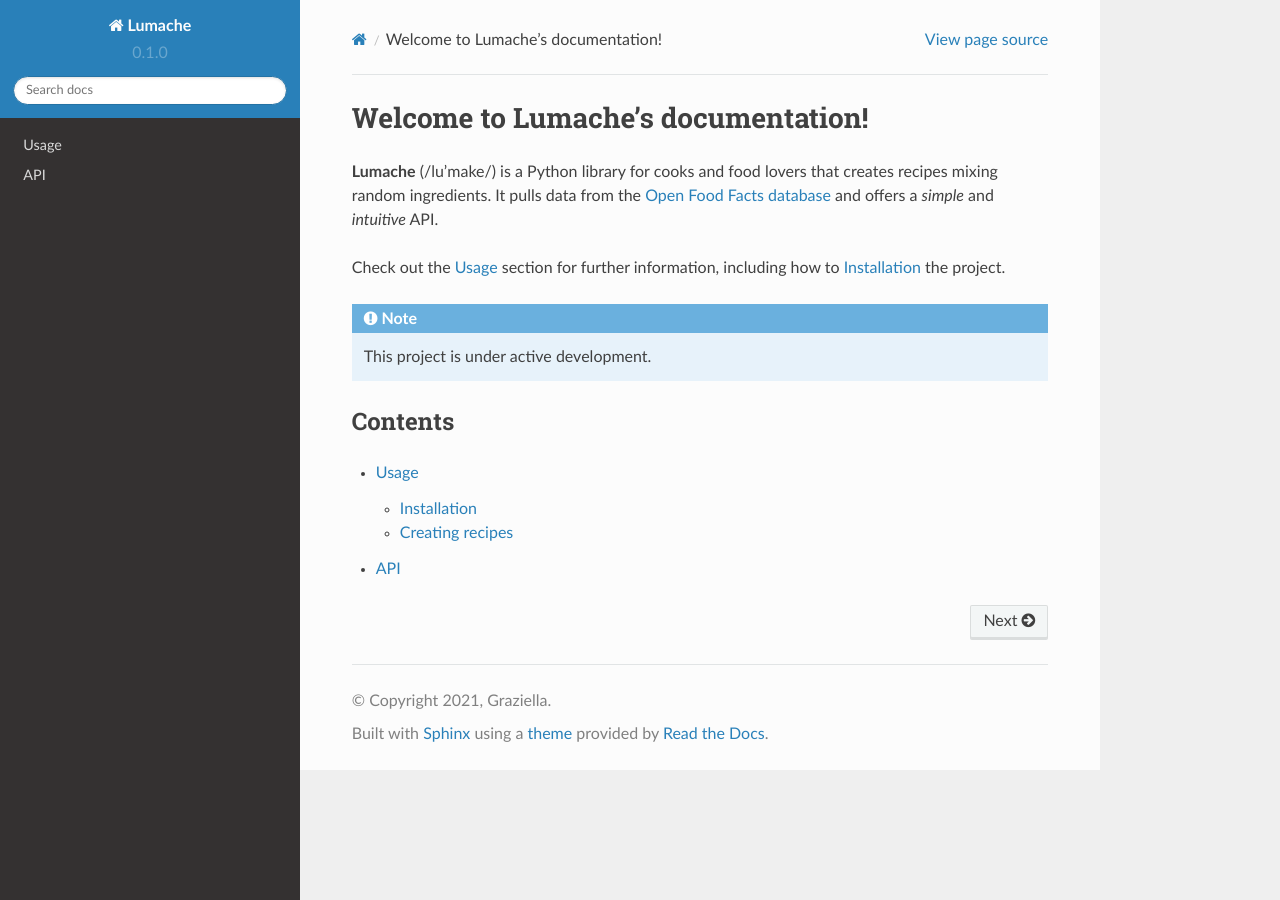
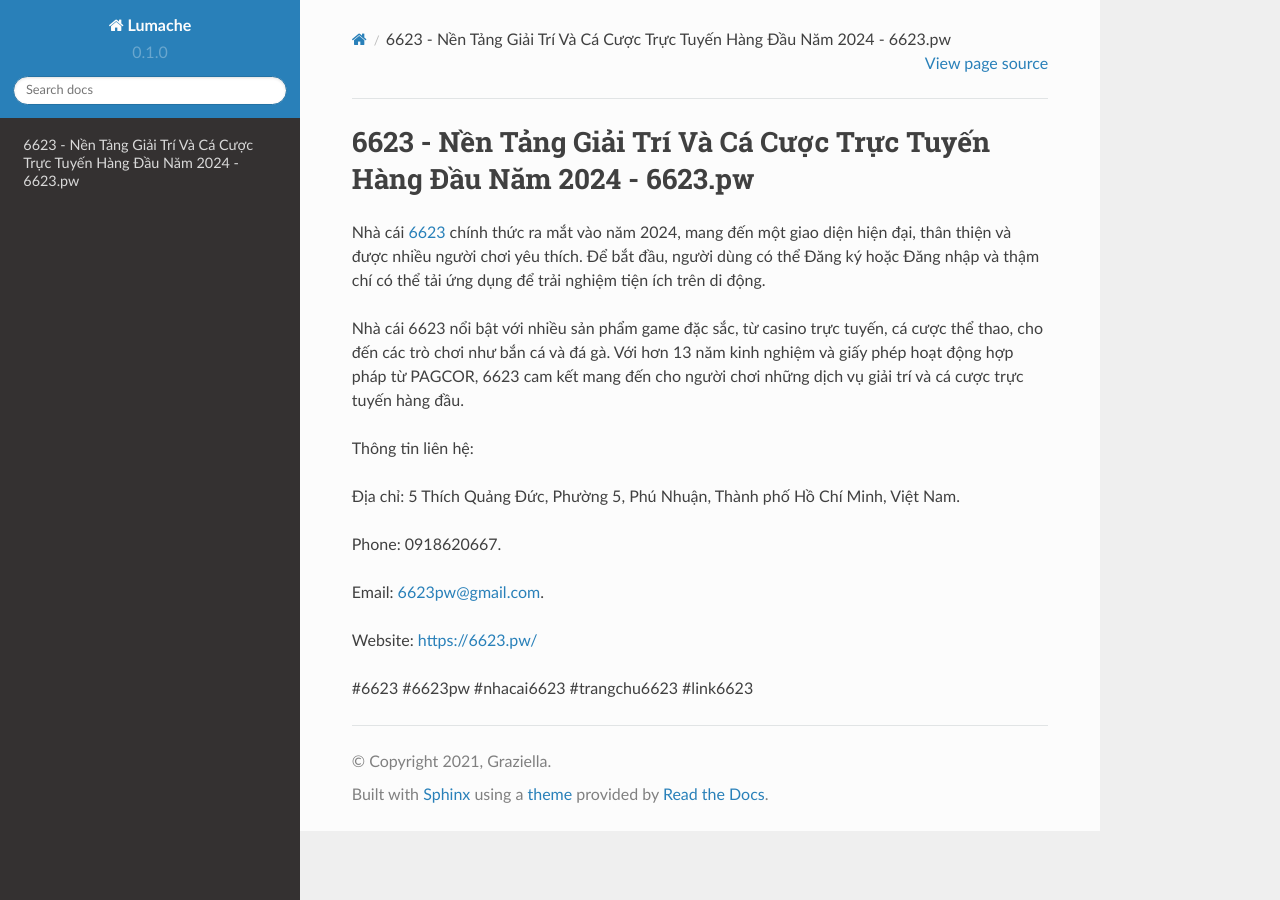
Before and after one commit to iaduphattai904809/6623pw, a Sphinx documentation site: the page built from docs/source/index.rst, in a window 1280 px wide. Built offline with Sphinx 7.4.7 and the Read the Docs theme 2.0.0, drawn with Linux system fonts in a browser that asks for light colours.

Commit message:
Update index.rst

```diff
--- a/docs/source/index.rst
+++ b/docs/source/index.rst
@@ -1,22 +1,18 @@
-Welcome to Lumache's documentation!
+6623 - Nền Tảng Giải Trí Và Cá Cược Trực Tuyến Hàng Đầu Năm 2024 - 6623.pw
 ===================================
 
-**Lumache** (/lu'make/) is a Python library for cooks and food lovers
-that creates recipes mixing random ingredients.
-It pulls data from the `Open Food Facts database <https://world.openfoodfacts.org/>`_
-and offers a *simple* and *intuitive* API.
+Nhà cái `6623 <https://6623.pw/>`_ chính thức ra mắt vào năm 2024, mang đến một giao diện hiện đại, thân thiện và được nhiều người chơi yêu thích. Để bắt đầu, người dùng có thể Đăng ký hoặc Đăng nhập và thậm chí có thể tải ứng dụng để trải nghiệm tiện ích trên di động.
 
-Check out the :doc:`usage` section for further information, including
-how to :ref:`installation` the project.
+Nhà cái 6623 nổi bật với nhiều sản phẩm game đặc sắc, từ casino trực tuyến, cá cược thể thao, cho đến các trò chơi như bắn cá và đá gà. Với hơn 13 năm kinh nghiệm và giấy phép hoạt động hợp pháp từ PAGCOR, 6623 cam kết mang đến cho người chơi những dịch vụ giải trí và cá cược trực tuyến hàng đầu.
 
-.. note::
+Thông tin liên hệ:
 
-   This project is under active development.
+Địa chỉ: 5 Thích Quảng Đức, Phường 5, Phú Nhuận, Thành phố Hồ Chí Minh, Việt Nam.
 
-Contents
---------
+Phone: 0918620667.
 
-.. toctree::
+Email: 6623pw@gmail.com.
 
-   usage
-   api
+Website: https://6623.pw/
+
+#6623 #6623pw #nhacai6623 #trangchu6623 #link6623
```
